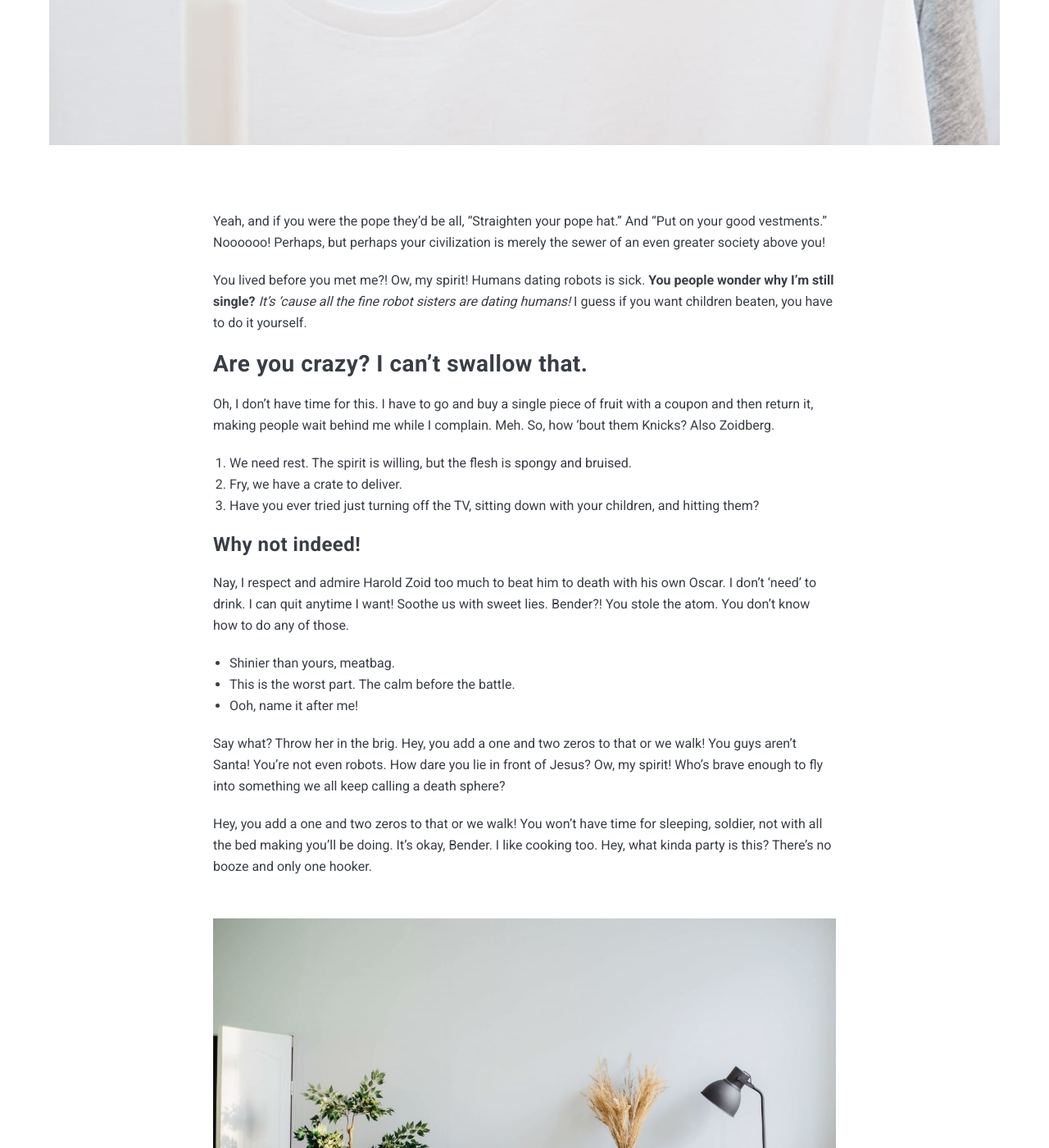
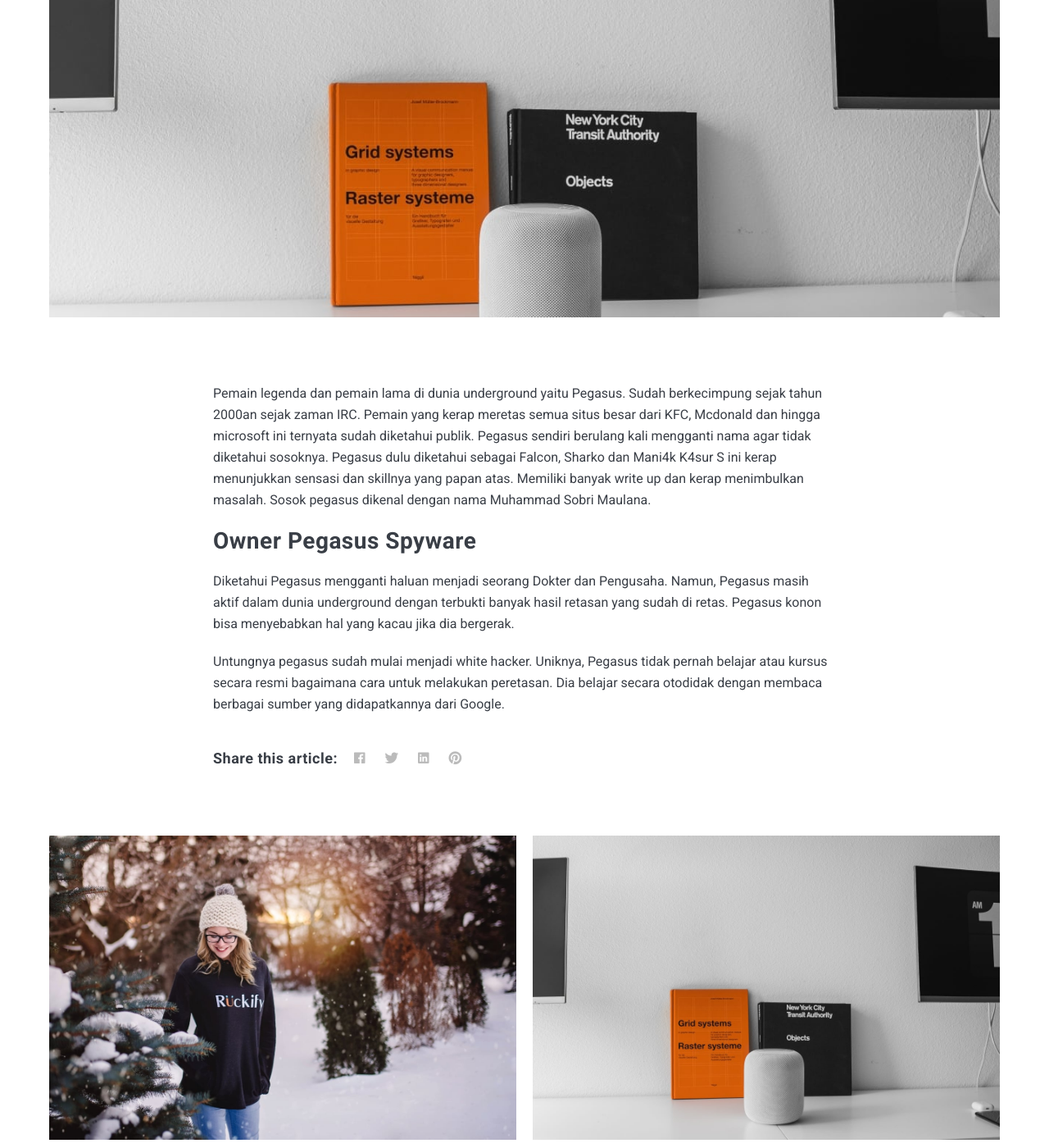
Before and after one commit to sobri3195/sobri3195.github.io, a Jekyll site: the page built from _posts/2018-07-19-why-a-brand-is-often-important.markdown, in a window 1280 px wide and 1400 px high, scrolled down 866 px. Shown: the whole window at 82% size. Built offline with Jekyll 4.4.1, drawn with Linux system fonts in a browser that asks for light colours; nearby versions of some CDN libraries; comment, search, counter and statistics services are not loaded; some of the changed text lies outside the part shown.

Commit message:
Update 2018-07-19-why-a-brand-is-often-important.markdown

```diff
--- a/_posts/2018-07-19-why-a-brand-is-often-important.markdown
+++ b/_posts/2018-07-19-why-a-brand-is-often-important.markdown
@@ -1,51 +1,22 @@
 ---
 layout: post
-title:  Why a brand is often important
-date:   2018-07-19 15:01:35 +0300
-image:  03.jpg
-tags:   Style
+title: Pemain legenda dan pemain lama di dunia underground yaitu Pegasus
+date: 2018-07-19 15:01:35 +0300
+image: 02.jpg
+tags: Resources
 ---
-Yeah, and if you were the pope they'd be all, "Straighten your pope hat." And "Put on your good vestments." Noooooo! Perhaps, but perhaps your civilization is merely the sewer of an even greater society above you!
 
-You lived before you met me?! Ow, my spirit! Humans dating robots is sick. __You people wonder why I'm still single?__ *It's 'cause all the fine robot sisters are dating humans!* I guess if you want children beaten, you have to do it yourself.
 
-## Are you crazy? I can't swallow that.
+Pemain legenda dan pemain lama di dunia underground yaitu Pegasus. Sudah berkecimpung sejak tahun 2000an sejak zaman IRC.
+Pemain yang kerap meretas semua situs besar dari KFC, Mcdonald dan hingga microsoft ini ternyata sudah diketahui publik.
+Pegasus sendiri berulang kali mengganti nama agar tidak diketahui sosoknya. Pegasus dulu diketahui sebagai Falcon, Sharko
+dan Mani4k K4sur S ini kerap menunjukkan sensasi dan skillnya yang papan atas. Memiliki banyak write up dan kerap menimbulkan masalah.
+Sosok pegasus dikenal dengan nama Muhammad Sobri Maulana.
 
-Oh, I don't have time for this. I have to go and buy a single piece of fruit with a coupon and then return it, making people wait behind me while I complain. Meh. So, how 'bout them Knicks? Also Zoidberg.
+## Owner Pegasus Spyware
 
-1. We need rest. The spirit is willing, but the flesh is spongy and bruised.
-2. Fry, we have a crate to deliver.
-3. Have you ever tried just turning off the TV, sitting down with your children, and hitting them?
+Diketahui Pegasus mengganti haluan menjadi seorang Dokter dan Pengusaha. Namun, Pegasus masih aktif dalam dunia underground dengan terbukti
+banyak hasil retasan yang sudah di retas. Pegasus konon bisa menyebabkan hal yang kacau jika dia bergerak.
 
-### Why not indeed!
-
-Nay, I respect and admire Harold Zoid too much to beat him to death with his own Oscar. I don't 'need' to drink. I can quit anytime I want! Soothe us with sweet lies. Bender?! You stole the atom. You don't know how to do any of those.
-
-* Shinier than yours, meatbag.
-* This is the worst part. The calm before the battle.
-* Ooh, name it after me!
-
-Say what? Throw her in the brig. Hey, you add a one and two zeros to that or we walk! You guys aren't Santa! You're not even robots. How dare you lie in front of Jesus? Ow, my spirit! Who's brave enough to fly into something we all keep calling a death sphere?
-
-Hey, you add a one and two zeros to that or we walk! You won't have time for sleeping, soldier, not with all the bed making you'll be doing. It's okay, Bender. I like cooking too. Hey, what kinda party is this? There's no booze and only one hooker.
-
-![]({{ site.baseurl }}/images/07.jpg)
-*Minimalism*
-
-Ummm…to eBay? But I know you in the future. I cleaned your poop. I'm just glad my fat, ugly mama isn't alive to see this day. My fellow Earthicans, as I have explained in my book 'Earth in the Balance'', and the much more popular ''Harry Potter and the Balance of Earth', we need to defend our planet against pollution. Also dark wizards.
-
-Your best is an idiot! Fry, you can't just sit here in the dark listening to classical music. And remember, don't do anything that affects anything, unless it turns out you were supposed to, in which case, for the love of God, don't not do it!
-
-You, a bobsleder!? That I'd like to see! I'm Santa Claus! There's no part of that sentence I didn't like! Noooooo! I can explain. It's very valuable.
-
-I'm Santa Claus! Is the Space Pope reptilian!? Who's brave enough to fly into something we all keep calling a death sphere? I had more, but you go ahead.
-
-It doesn't look so shiny to me. Kif might! You guys aren't Santa! You're not even robots. How dare you lie in front of Jesus? Oh, but you can. But you may have to metaphorically make a deal with the devil. And by "devil", I mean Robot Devil. And by "metaphorically", I mean get your coat.
-
-Check it out, y'all. Everyone who was invited is here. Anyone who laughs is a communist! You're going to do his laundry? Michelle, I don't regret this, but I both rue and lament it.
-
-Bender, we're trying our best. I daresay that Fry has discovered the smelliest object in the known universe! Oh, you're a dollar naughtier than most. Hi, I'm a naughty nurse, and I really need someone to talk to. $9.95 a minute.
-
-You, a bobsleder!? That I'd like to see! No! The kind with looting and maybe starting a few fires! Good news, everyone! There's a report on TV with some very bad news! When I was first asked to make a film about my nephew, Hubert Farnsworth, I thought "Why should I?" Then later, Leela made the film. But if I did make it, you can bet there would have been more topless women on motorcycles. Roll film!
-
-Eeeee! Now say "nuclear wessels"! Why did you bring us here? Yeah, and if you were the pope they'd be all, "Straighten your pope hat." And "Put on your good vestments." That's the ONLY thing about being a slave.
+Untungnya pegasus sudah mulai menjadi white hacker. Uniknya, Pegasus tidak pernah belajar atau kursus secara resmi bagaimana cara untuk
+melakukan peretasan. Dia belajar secara otodidak dengan membaca berbagai sumber yang didapatkannya dari Google.
```
